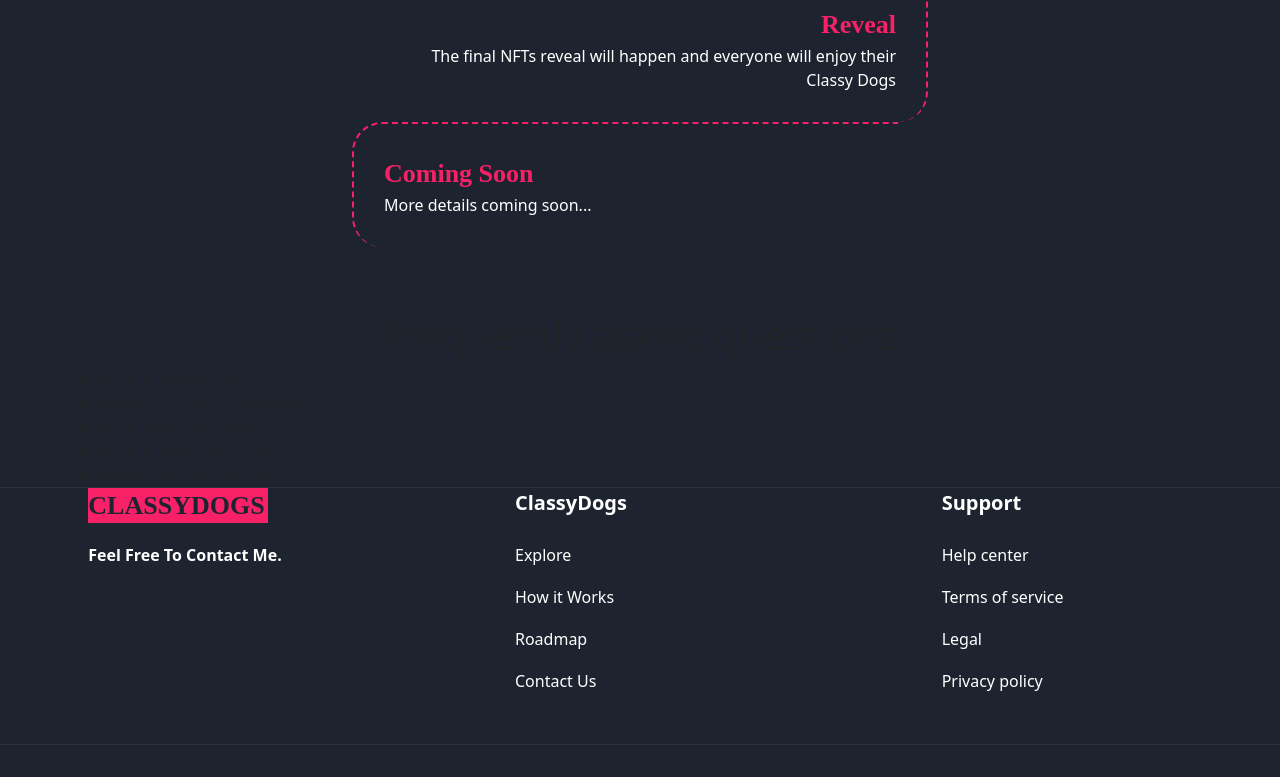
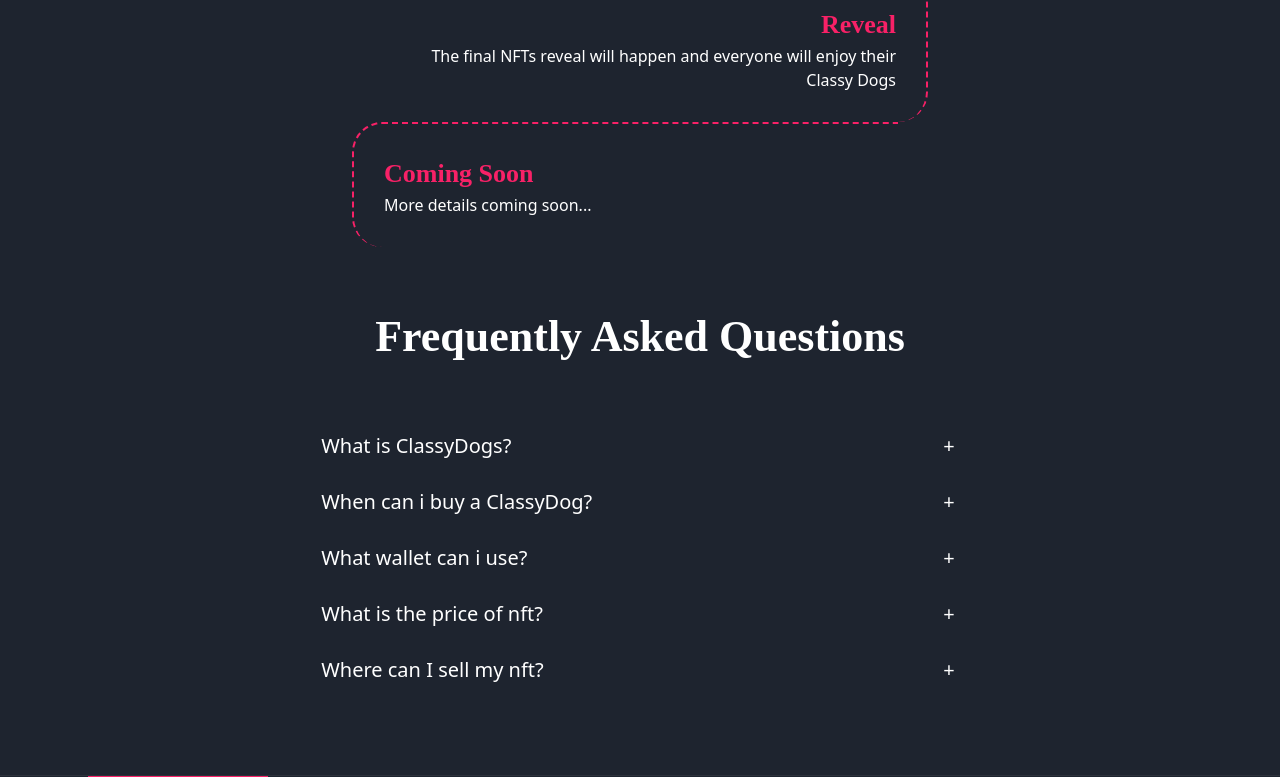
Before and after one commit to filipmariania/NFT-ClassyDogs-Project, a React (Create React App) app in the folder front-end/: page / in a window 1280 px wide. Shown: the part 2013-2790 px from the top of the page. Built offline with nearby package versions, Linux system fonts and the light colour scheme; what web3modal would draw is missing.

Commit message:
Update styles.css

```diff
--- a/front-end/src/assets/css/styles.css
+++ b/front-end/src/assets/css/styles.css
@@ -269,6 +269,76 @@
     border-bottom-left-radius: 0;
 }
 
+/* FAQ */
+
+.faq {
+    align-items: center;
+    justify-content: center;
+    margin-top: 40px;
+    padding-bottom: 50px;
+    color: #fff;
+}
+
+.faqhead {
+    font-family: "Akaya Telivigala", cursive;
+    font-size: 44px;
+    font-weight: 600;
+    text-transform: capitalize;
+    margin: 1rem 0;
+    text-align: center;
+    padding-bottom: 1rem;
+}
+
+.faq-questions {
+    width: 60%;
+    padding-top: 20px;
+    padding-bottom: 30px;
+    margin-left: 20%;
+}
+
+summary {
+    font-size: 20px;
+    background-color: rgba(255, 255, 255, 0);
+    padding: 1rem;
+    margin-bottom: 0px;
+    outline: none;
+    border-radius: 0.25rem;
+    text-align: left;
+    cursor: pointer;
+    position: relative;
+    padding-bottom: 10px;
+}
+
+.faq__content {
+    font-family: 'Gilroy-Medium', sans-serif;
+    margin-left: 15px;
+    max-width: 400px;
+}
+
+details>summary::after {
+    position: absolute;
+    content: "+";
+    right: 20px;
+}
+
+details[open]>summary::after {
+    position: absolute;
+    content: "-";
+    right: 20px;
+}
+
+details>summary::-webkit-details-marker {
+    display: none;
+}
+
+details>summary {
+    list-style: none;
+}
+
+details>summary::-webkit-details-marker {
+    display: none;
+}
+
 /* Footer */
 
 .footer {
@@ -470,6 +540,11 @@
         padding-left: 10px;
     }
 
+    .faq-questions {
+        width: 80%;
+        margin-left: 10%;
+    }
+
 }
 
 @media (max-width: 964px) {
@@ -501,6 +576,10 @@
         padding-left: 10px;
     }
 
+    .faq-questions {
+        width: 100%;
+        margin-left: 0%;
+    }
 }
 
 @media (max-width: 768px) {
@@ -532,6 +611,10 @@
         padding-left: 10px;
     }
 
+    .faq-questions {
+        width: 100%;
+        margin-left: 0%;
+    }
 }
 
 @media (max-width: 570px) {
```
